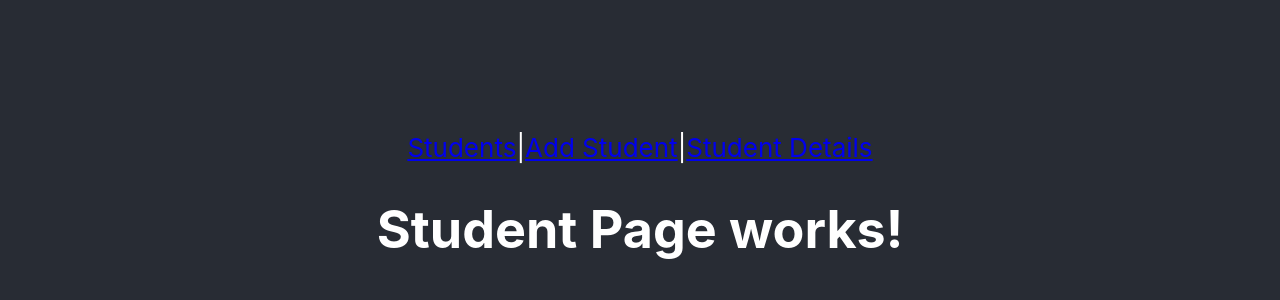
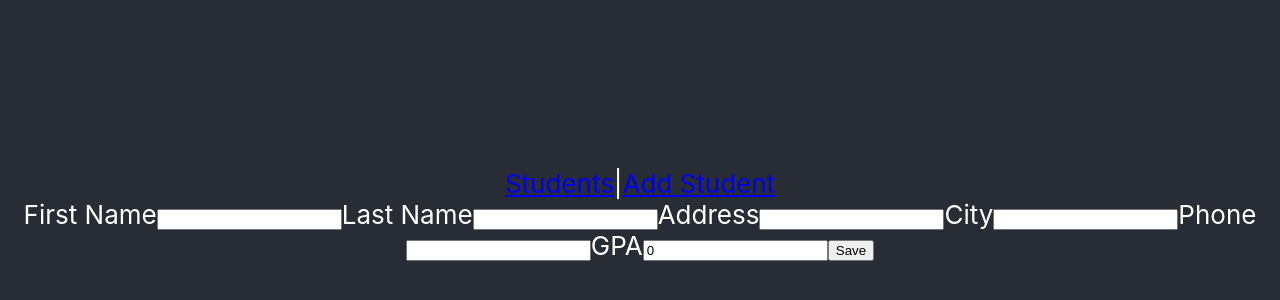
Before and after one commit to H3t0r/techm-assignment, a React (Create React App) app: page /student in a window 1280 px wide. Shown: the part 186-486 px from the top of the page. Built offline with nearby package versions, Linux system fonts and the light colour scheme.

Commit message:
feat: add student form
TechM Assignment

```diff
--- a/src/App.tsx
+++ b/src/App.tsx
@@ -14,8 +14,8 @@ function App() {
         <Header />
         <Switch>
           <Route exact path="/" component={StudentsPage} />
-          <Route exact path="/add" component={AddStudentPage} />
-          <Route exact path="/student" component={StudentPage} />
+          <Route exact path="/student" component={AddStudentPage} />
+          <Route exact path="/student/:id" component={StudentPage} />
         </Switch>
       </header>
     </div>
--- a/src/components/AddStudentPage.tsx
+++ b/src/components/AddStudentPage.tsx
@@ -1,3 +1,29 @@
-import React from 'react';
+import React, { useState } from 'react';
+import { StudentForm } from './StudentForm';
+import { Student } from '../models/form.model';
 
-export const AddStudentPage: React.FC = () => <h1>Add Student Page works!</h1>;
+export const AddStudentPage: React.FC = () => {
+  const newStudent: Student = {
+    firstName: '',
+    lastName: '',
+    address: '',
+    city: '',
+    phone: '',
+    gpa: 0,
+  };
+  const [student, setStudent] = useState<Student>({ ...newStudent });
+
+  function handleChange(event: React.ChangeEvent<HTMLInputElement>): void {
+    const { name, value } = event.target;
+
+    setStudent((previous) => ({ ...previous, [name]: value }));
+  }
+
+  function handleSave(event: React.FormEvent): void {
+    event.preventDefault();
+
+    console.log(student);
+  }
+
+  return <StudentForm onChange={handleChange} onSave={handleSave} student={student} />;
+};
--- a/src/components/Header.tsx
+++ b/src/components/Header.tsx
@@ -7,12 +7,6 @@ export const Header: React.FC = () => (
       Students
     </NavLink>
     {'|'}
-    <NavLink to="/add" exact>
-      Add Student
-    </NavLink>
-    {'|'}
-    <NavLink to="/student" exact>
-      Student Details
-    </NavLink>
+    <NavLink to="/student">Add Student</NavLink>
   </nav>
 );
--- /dev/null
+++ b/src/components/StudentForm.tsx
@@ -0,0 +1,20 @@
+import React from 'react';
+import { FormProps } from '../models/form.model';
+
+export const StudentForm: React.FC<FormProps> = ({ onChange, onSave, student }) => (
+  <form onSubmit={onSave}>
+    <label htmlFor="firstName">First Name</label>
+    <input type="text" name="firstName" onChange={onChange} value={student.firstName} />
+    <label htmlFor="lastName">Last Name</label>
+    <input type="text" name="lastName" onChange={onChange} value={student.lastName} />
+    <label htmlFor="address">Address</label>
+    <input type="text" name="address" onChange={onChange} value={student.address} />
+    <label htmlFor="city">City</label>
+    <input type="text" name="city" onChange={onChange} value={student.city} />
+    <label htmlFor="phone">Phone</label>
+    <input type="tel" name="phone" onChange={onChange} value={student.phone} />
+    <label htmlFor="gpa">GPA</label>
+    <input type="number" name="gpa" onChange={onChange} value={student.gpa} />
+    <button type="submit">Save</button>
+  </form>
+);
```
Also changed, not shown: src/models/form.model.tsx (added, +14 -0 lines).
